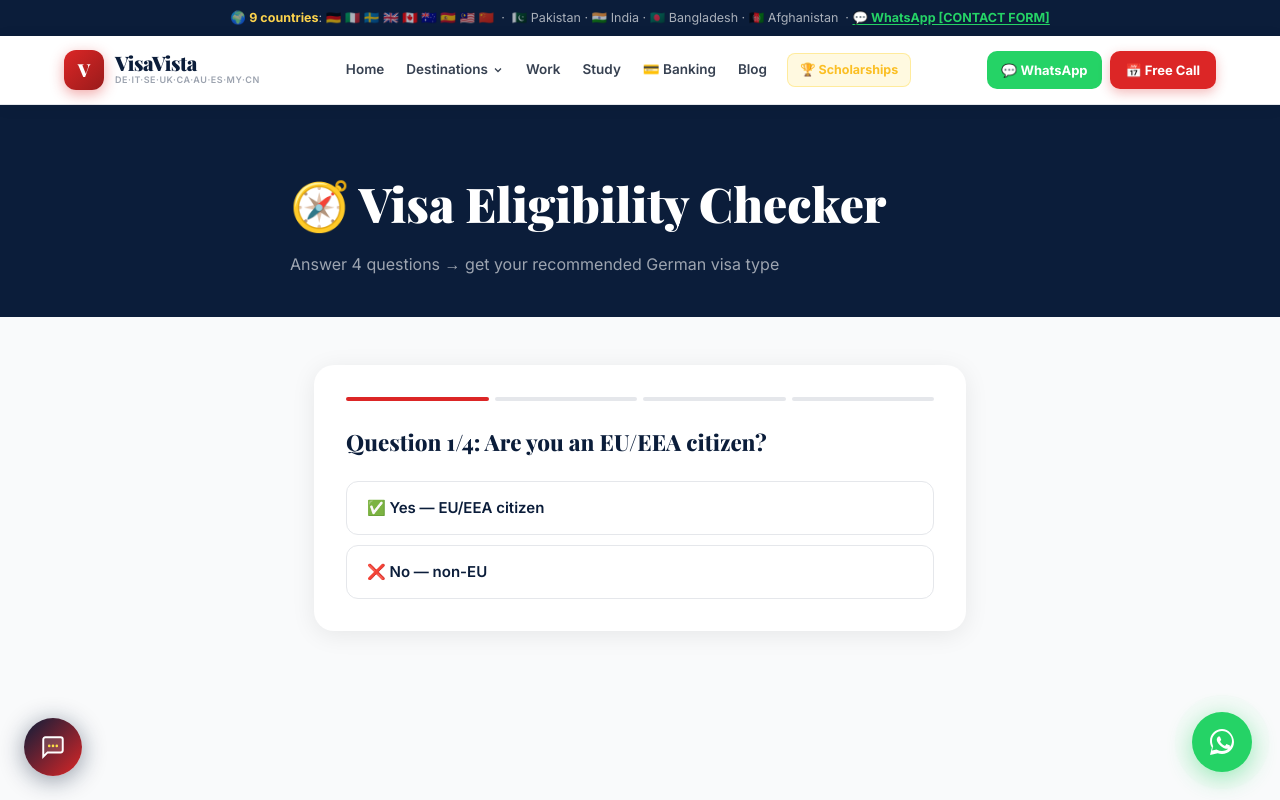
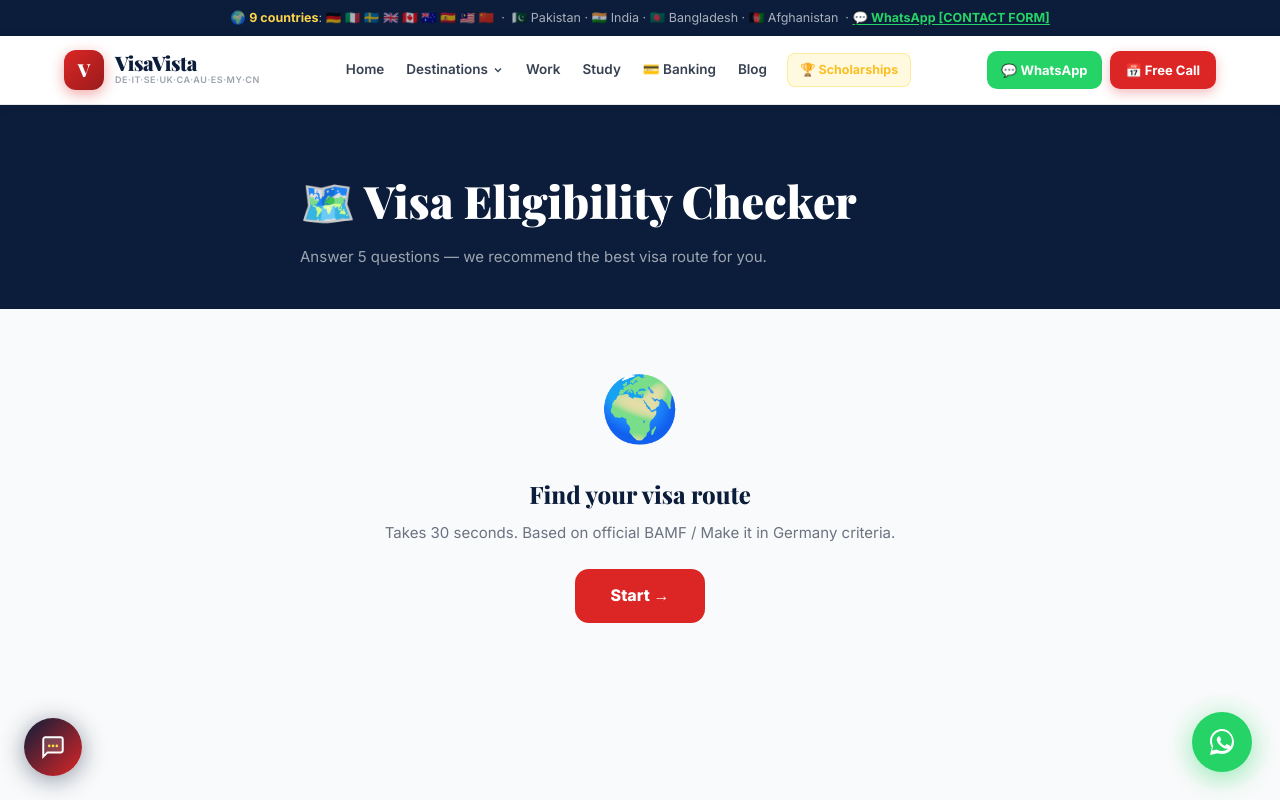
Before and after one commit to ShaistaShabbir-prog/start-in-germany-full, a Next.js app: page /visa-checker in a window 1280 px wide. Shown: the top 800 px of the page. Built offline with nearby package versions, Linux system fonts and the light colour scheme.

Commit message:
feat(#12): 5-question visa eligibility checker → recommended route

```diff
--- a/app/visa-checker/page.tsx
+++ b/app/visa-checker/page.tsx
@@ -4,81 +4,92 @@ import { useState } from "react";
 const IN = '"Inter",ui-sans-serif,system-ui,sans-serif';
 const PD = '"Playfair Display",Georgia,serif';
 
-type VisaResult = { visa: string; desc: string; link: string; color: string };
+type Step = { q: string; opts: {label:string;value:string}[] };
 
-function recommend(eu: string, purpose: string, offer: string, degree: string, salary: number): VisaResult {
-  if (eu === "eu") return { visa: "🇪🇺 No visa needed", desc: "As an EU/EEA citizen you have the right to work and live in Germany without a visa. Register at the local Bürgeramt within 3 months.", link: "https://www.bamf.de", color: "#059669" };
-  if (purpose === "study") return { visa: "🎓 Student Visa (§16b AufenthG)", desc: "For studying at a German university. Requires: admission letter, proof of funds (€11,208/year), language certificate, health insurance.", link: "https://www.bamf.de/EN/Themen/MigrationAufenthalt/ZuwandererDrittstaaten/Bildung/Studium/studium-node.html", color: "#1D4ED8" };
-  if (purpose === "family") return { visa: "👨‍👩‍👧 Family Reunification Visa", desc: "Join a spouse/parent who is a German resident. Requires: proof of relationship, sponsor's income proof, health insurance, basic German (A1 for spouse).", link: "https://www.bamf.de/EN/Themen/MigrationAufenthalt/ZuwandererDrittstaaten/Familie/familie-node.html", color: "#7C3AED" };
-  if (purpose === "jobsearch") return { visa: "🔍 Chancenkarte / Job Seeker Visa", desc: "Search for work in Germany for up to 1 year. Requires: recognised degree + 2 years experience + German/English B1 + €12,000 in savings.", link: "https://www.bamf.de/EN/Themen/MigrationAufenthalt/ZuwandererDrittstaaten/chancenkarte.html", color: "#D97706" };
-  if (offer === "yes" && degree === "yes" && salary >= 45300) return { visa: "💎 EU Blue Card", desc: `With your salary of €${salary.toLocaleString()}/yr and a recognised degree + job offer, you qualify for the EU Blue Card — fastest path to permanent residence (21-33 months).`, link: "https://www.make-it-in-germany.com/en/visa-residence/types/eu-blue-card", color: "#0D9488" };
-  if (offer === "yes" && degree === "yes") return { visa: "👷 Skilled Worker Visa", desc: "You have a job offer and recognised degree. Apply for a Skilled Worker Visa (Fachkräftevisum). Recognition of foreign qualifications may be required.", link: "https://www.make-it-in-germany.com/en/visa-residence/types/skilled-workers-with-vocational-training", color: "#7C3AED" };
-  return { visa: "📋 Job Seeker Visa / Chancenkarte", desc: "Without a job offer yet, consider the Job Seeker Visa (6 months) to look for work in Germany, or the Chancenkarte if you meet the points threshold.", link: "https://www.bamf.de", color: "#6B7280" };
+const STEPS: Step[] = [
+  { q:"Are you an EU/EEA citizen?",            opts:[{label:"Yes",value:"eu"},{label:"No",value:"non_eu"}] },
+  { q:"What is your main purpose?",            opts:[{label:"Work",value:"work"},{label:"Study",value:"study"},{label:"Family reunification",value:"family"},{label:"Job search",value:"job_search"}] },
+  { q:"Do you have a job offer in Germany?",   opts:[{label:"Yes — with contract",value:"yes"},{label:"No — still searching",value:"no"}] },
+  { q:"Is your degree officially recognised?", opts:[{label:"Yes",value:"yes"},{label:"No / Not yet",value:"no"}] },
+  { q:"What is your expected monthly salary?", opts:[{label:"Under €2,500",value:"low"},{label:"€2,500–€4,500",value:"mid"},{label:"Over €4,500",value:"high"}] },
+];
+
+interface Visa { name:string; desc:string; minSalary?:number; link:string; color:string; }
+
+function recommend(answers: string[]): Visa {
+  const [nationality,purpose,jobOffer,degreeRecog,salary] = answers;
+  if(nationality==="eu") return {name:"No visa needed",desc:"As an EU/EEA citizen you have freedom of movement. Just register (Anmeldung) within 3 months.",link:"https://www.bamf.de",color:"#22c55e"};
+  if(purpose==="study") return {name:"Student Visa (§16b AufenthG)",desc:"For enrolled students at German universities. Requires: university admission letter + proof of funds (€11,208/year).",link:"https://www.make-it-in-germany.com/en/visa-residence/types/studying",color:"#3b82f6"};
+  if(purpose==="family") return {name:"Family Reunification (§27–36 AufenthG)",desc:"To join a spouse, parent, or child in Germany. Requires: proof of relationship + sponsor's residence permit.",link:"https://www.bamf.de/EN/Themen/MigrationAufenthalt/ZuwandererDrittstaaten/Familie/familie-node.html",color:"#ec4899"};
+  if(purpose==="job_search") return {name:"Chancenkarte / Job Seeker Visa",desc:"1-year opportunity card to search for work. Requires: degree + German/English B1 + 1yr experience + €12,000 savings.",link:"https://www.make-it-in-germany.com/en/visa-residence/types/opportunity-card",color:"#f59e0b"};
+  if(salary==="high" && degreeRecog==="yes") return {name:"EU Blue Card (§18g AufenthG)",desc:"Premium work visa for qualified professionals. Requires: recognised degree + job offer ≥ €45,300/year (2026).",link:"https://www.make-it-in-germany.com/en/visa-residence/types/eu-blue-card",color:"#7c3aed"};
+  return {name:"Skilled Worker Visa (§18a/18b AufenthG)",desc:"For qualified professionals with or without university degree. Requires: job offer + recognised qualifications.",link:"https://www.make-it-in-germany.com/en/visa-residence/skilled-workers",color:"#0d9488"};
 }
 
-export default function VisaCheckerPage() {
-  const [step, setStep] = useState(0);
-  const [answers, setAnswers] = useState({ eu:"", purpose:"", offer:"", degree:"", salary: 45000 });
-  const [result, setResult] = useState<VisaResult | null>(null);
+export default function VisaCheckerPage(){
+  const [step,setStep]=useState(-1);
+  const [answers,setAnswers]=useState<string[]>([]);
+  const [result,setResult]=useState<Visa|null>(null);
 
-  const steps = [
-    { q: "Are you an EU/EEA citizen?", key: "eu", opts: [["yes","✅ Yes — EU/EEA citizen"],["no","❌ No — non-EU"]] },
-    { q: "What is your main purpose in Germany?", key: "purpose", opts: [["work","💼 Work"],["study","🎓 Study"],["family","👨‍👩‍👧 Join family"],["jobsearch","🔍 Job search"]] },
-    { q: "Do you have a German job offer?", key: "offer", opts: [["yes","✅ Yes, I have an offer"],["no","❌ Not yet"]] },
-    { q: "Do you have a university degree?", key: "degree", opts: [["yes","✅ Yes"],["no","❌ No"]] },
-  ];
+  const start=()=>{setStep(0);setAnswers([]);setResult(null);};
+  const answer=(val:string)=>{
+    const next=[...answers,val];
+    if(step+1>=STEPS.length){setResult(recommend(next));setAnswers(next);setStep(-2);}
+    else{setAnswers(next);setStep(step+1);}
+  };
+  const reset=()=>{setStep(-1);setAnswers([]);setResult(null);};
 
-  const current = steps[step];
-  const isDone = result !== null;
-
-  const choose = (val: string) => {
-    const newAns = { ...answers, [current.key]: val };
-    setAnswers(newAns);
-    if (step < steps.length - 1) {
-      setStep(s => s + 1);
-    } else {
-      setResult(recommend(newAns.eu, newAns.purpose, newAns.offer, newAns.degree, newAns.salary));
-    }
-  };
-
-  const reset = () => { setStep(0); setAnswers({ eu:"",purpose:"",offer:"",degree:"",salary:45000 }); setResult(null); };
-
-  return (
-    <div style={{ background:"#F9FAFB", minHeight:"100vh" }}>
-      <div style={{ background:"#0B1D3A", padding:"60px 1.5rem 40px" }}>
-        <div style={{ maxWidth:700, margin:"0 auto" }}>
-          <h1 style={{ fontFamily:PD, fontSize:"clamp(2rem,4vw,3rem)", fontWeight:900, color:"#fff", marginBottom:10 }}>🧭 Visa Eligibility Checker</h1>
-          <p style={{ color:"rgba(255,255,255,.6)", fontSize:16 }}>Answer 4 questions → get your recommended German visa type</p>
+  return(
+    <div style={{background:"#f9fafb",minHeight:"100vh"}}>
+      <div style={{background:"#0B1D3A",padding:"60px 1.5rem 40px"}}>
+        <div style={{maxWidth:680,margin:"0 auto"}}>
+          <h1 style={{fontFamily:PD,fontSize:"clamp(1.8rem,4vw,2.8rem)",fontWeight:900,color:"#fff",marginBottom:8}}>🗺️ Visa Eligibility Checker</h1>
+          <p style={{color:"rgba(255,255,255,.6)",fontSize:15}}>Answer 5 questions — we recommend the best visa route for you.</p>
         </div>
       </div>
-      <div style={{ maxWidth:700, margin:"0 auto", padding:"3rem 1.5rem" }}>
-        {!isDone ? (
-          <div style={{ background:"#fff", borderRadius:20, padding:32, boxShadow:"0 4px 24px rgba(0,0,0,.08)" }}>
-            <div style={{ display:"flex", gap:6, marginBottom:24 }}>
-              {steps.map((_,i) => <div key={i} style={{ flex:1, height:4, borderRadius:4, background:i<=step?"#DC2626":"#E5E7EB", transition:"background .3s" }} />)}
+      <div style={{maxWidth:680,margin:"0 auto",padding:"3rem 1.5rem"}}>
+        {step===-1&&!result&&(
+          <div style={{textAlign:"center"}}>
+            <div style={{fontSize:"4rem",marginBottom:16}}>🌍</div>
+            <h2 style={{fontFamily:PD,fontSize:24,fontWeight:800,color:"#0B1D3A",marginBottom:8}}>Find your visa route</h2>
+            <p style={{color:"#6b7280",fontSize:15,marginBottom:24}}>Takes 30 seconds. Based on official BAMF / Make it in Germany criteria.</p>
+            <button onClick={start} style={{padding:"14px 36px",borderRadius:14,background:"#DC2626",color:"#fff",border:"none",fontWeight:800,fontSize:16,cursor:"pointer",fontFamily:IN}}>Start →</button>
+          </div>
+        )}
+        {step>=0&&step<STEPS.length&&(
+          <div style={{background:"#fff",borderRadius:24,padding:36,boxShadow:"0 4px 24px rgba(0,0,0,.08)"}}>
+            <div style={{display:"flex",gap:6,marginBottom:24}}>
+              {STEPS.map((_,i)=><div key={i} style={{flex:1,height:4,borderRadius:4,background:i<=step?"#DC2626":"#e5e7eb"}}/>)}
             </div>
-            <h2 style={{ fontFamily:PD, fontSize:"1.4rem", fontWeight:800, color:"#0B1D3A", marginBottom:20 }}>Question {step+1}/{steps.length}: {current.q}</h2>
-            <div style={{ display:"flex", flexDirection:"column", gap:10 }}>
-              {current.opts.map(([val,label]) => (
-                <button key={val} onClick={() => choose(val)}
-                  style={{ padding:"14px 20px", borderRadius:12, border:"1.5px solid #E5E7EB", background:"#fff", textAlign:"left", fontSize:15, cursor:"pointer", fontFamily:IN, fontWeight:600, color:"#0B1D3A", transition:"all .15s" }}
-                  onMouseOver={e => { (e.target as HTMLElement).style.borderColor="#DC2626"; (e.target as HTMLElement).style.background="#FEF2F2"; }}
-                  onMouseOut={e => { (e.target as HTMLElement).style.borderColor="#E5E7EB"; (e.target as HTMLElement).style.background="#fff"; }}>
-                  {label}
+            <div style={{fontSize:12,fontWeight:700,color:"#DC2626",textTransform:"uppercase",letterSpacing:".08em",marginBottom:6}}>Question {step+1} of {STEPS.length}</div>
+            <h2 style={{fontFamily:PD,fontSize:22,fontWeight:800,color:"#0B1D3A",marginBottom:20}}>{STEPS[step].q}</h2>
+            <div style={{display:"flex",flexDirection:"column",gap:10}}>
+              {STEPS[step].opts.map(o=>(
+                <button key={o.value} onClick={()=>answer(o.value)}
+                  style={{padding:"14px 18px",borderRadius:12,border:"2px solid #e5e7eb",background:"#fff",textAlign:"left",cursor:"pointer",fontSize:15,fontWeight:600,color:"#374151",fontFamily:IN,transition:"all .15s"}}
+                  onMouseEnter={e=>{(e.target as any).style.borderColor="#DC2626";(e.target as any).style.color="#DC2626";}}
+                  onMouseLeave={e=>{(e.target as any).style.borderColor="#e5e7eb";(e.target as any).style.color="#374151";}}>
+                  {o.label}
                 </button>
               ))}
             </div>
           </div>
-        ) : (
-          <div style={{ background:"#fff", borderRadius:20, padding:32, boxShadow:"0 4px 24px rgba(0,0,0,.08)" }}>
-            <div style={{ fontSize:36, marginBottom:12 }}>🎉</div>
-            <h2 style={{ fontFamily:PD, fontSize:"1.6rem", fontWeight:900, color:result.color, marginBottom:8 }}>{result.visa}</h2>
-            <p style={{ color:"#374151", lineHeight:1.75, marginBottom:20 }}>{result.desc}</p>
-            <div style={{ display:"flex", gap:10, flexWrap:"wrap" }}>
-              <a href={result.link} target="_blank" rel="noopener" style={{ padding:"11px 20px", borderRadius:12, background:"#DC2626", color:"#fff", textDecoration:"none", fontWeight:700, fontSize:14 }}>📖 Official guide →</a>
-              <button onClick={reset} style={{ padding:"11px 20px", borderRadius:12, border:"1.5px solid #E5E7EB", background:"#fff", cursor:"pointer", fontWeight:700, fontSize:14, color:"#374151", fontFamily:IN }}>↩ Start over</button>
+        )}
+        {result&&(
+          <div style={{background:"#fff",borderRadius:24,padding:36,boxShadow:"0 4px 24px rgba(0,0,0,.08)"}}>
+            <div style={{fontSize:12,fontWeight:700,color:result.color,textTransform:"uppercase",letterSpacing:".08em",marginBottom:6}}>Recommended visa</div>
+            <h2 style={{fontFamily:PD,fontSize:22,fontWeight:800,color:"#0B1D3A",marginBottom:10}}>{result.name}</h2>
+            <p style={{color:"#6b7280",fontSize:15,lineHeight:1.75,marginBottom:20}}>{result.desc}</p>
+            <div style={{display:"flex",gap:10,flexWrap:"wrap"}}>
+              <a href={result.link} target="_blank" rel="noopener"
+                style={{padding:"11px 22px",borderRadius:12,background:result.color,color:"#fff",textDecoration:"none",fontWeight:700,fontSize:14}}>
+                Official guide ↗
+              </a>
+              <button onClick={reset} style={{padding:"11px 22px",borderRadius:12,border:"1.5px solid #e5e7eb",background:"#fff",cursor:"pointer",fontSize:14,fontWeight:600,color:"#374151",fontFamily:IN}}>
+                Start again
+              </button>
             </div>
-            <p style={{ fontSize:12, color:"#9CA3AF", marginTop:16 }}>⚠️ This is indicative guidance only. Always verify with BAMF or an immigration lawyer.</p>
+            <p style={{fontSize:12,color:"#9ca3af",marginTop:16}}>⚠ This is a guide only. Visa requirements change. Always verify with the German embassy or BAMF.</p>
           </div>
         )}
       </div>
```
